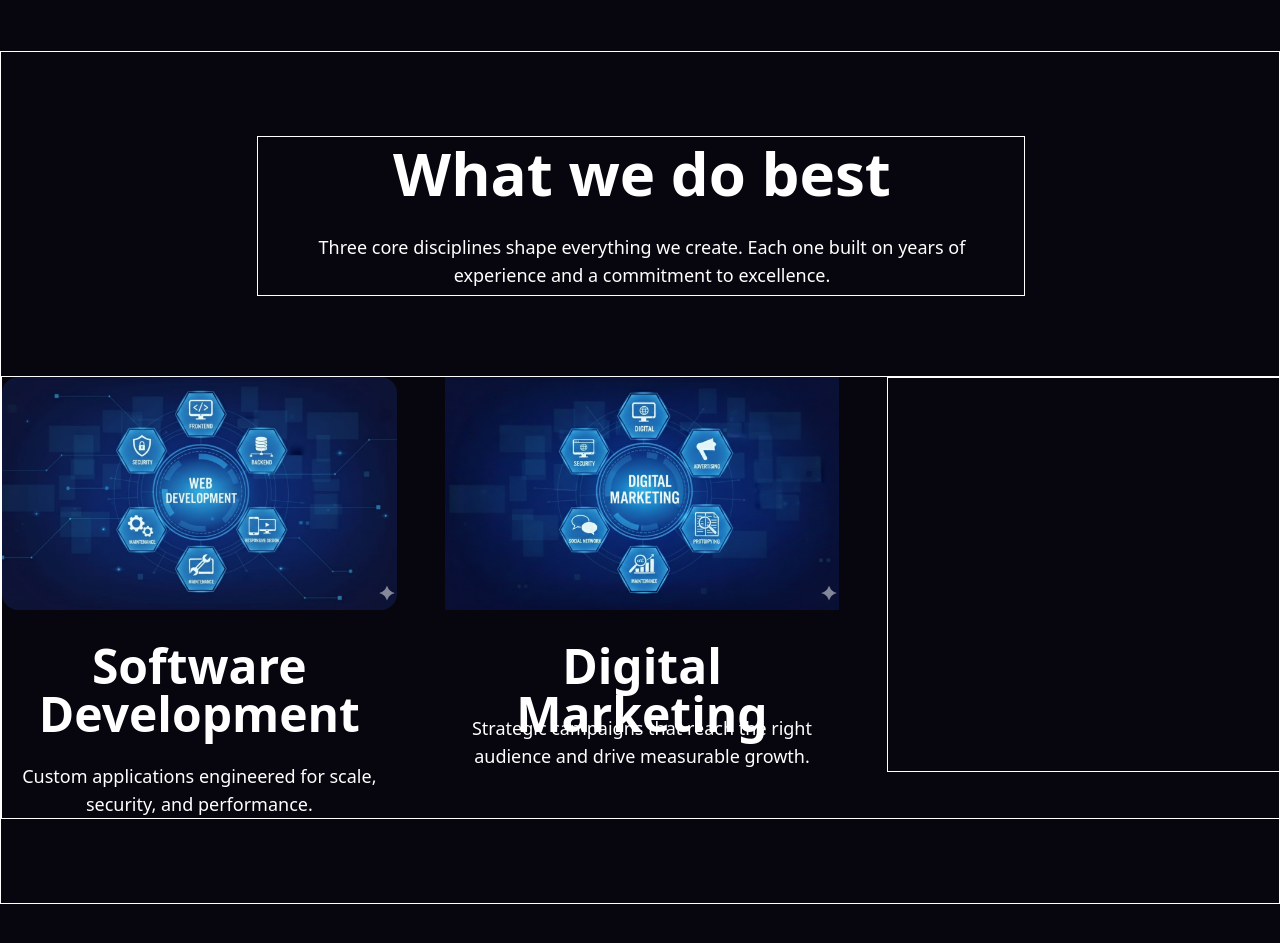
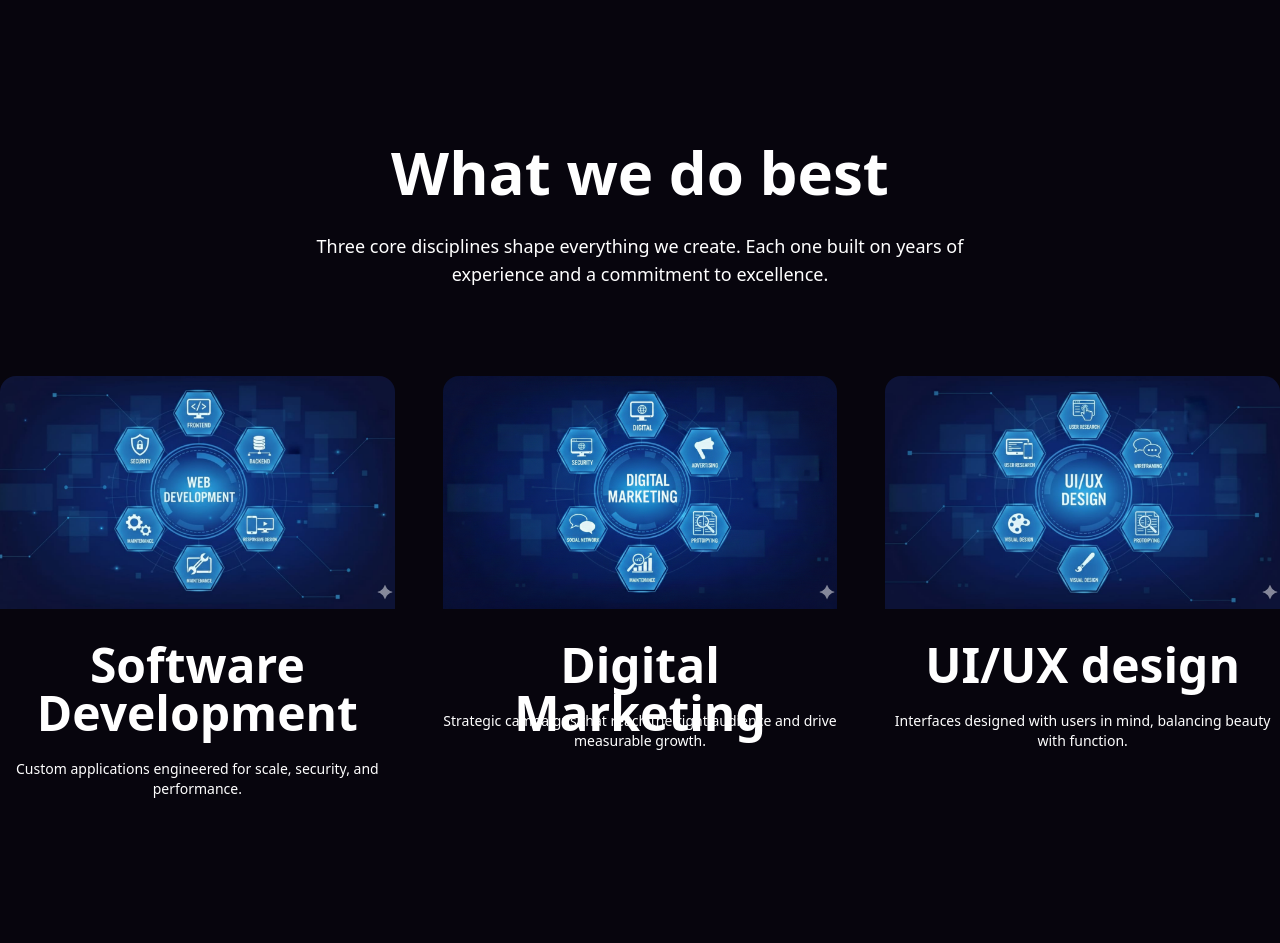
Before and after one commit to allenn66772/Parallax, a React app: page / in a window 1280 px wide. Shown: the part 1420-2363 px from the top of the page. Built offline with nearby package versions, Linux system fonts and the light colour scheme; the HTML template or start-up script is replaced by a standard one.

Commit message:
what we do is completed

```diff
--- a/src/Home.jsx
+++ b/src/Home.jsx
@@ -3,6 +3,7 @@ import Header from './Components/Header'
 import banner02 from './assets/banner02.avif'
 import card01 from './assets/card01.png'
 import card02 from './assets/card02.jpg'
+import card03 from './assets/card03.jpg'
 
 function Home() {
   return (
@@ -57,8 +58,8 @@ function Home() {
 
      {/* capabilites */}
       <div className="lg:w-full lg:h-[1076.68px] w-[375px] h-[1538px] bg-[#07050D] flex justify-center items-center">
-        <div className="w-[335px] h-[1410px] lg:w-[1280px] lg:h-[852.68px] border border-white flex-col flex justify-center">
-          <div className="lg:w-[768px] lg:h-[160px] w-[335px] h-[167px] lg:ms-[256px] flex-col justify-center border border-white">
+        <div className="w-[335px] h-[1410px] lg:w-[1280px] lg:h-[852.68px]  flex-col flex justify-center">
+          <div className="lg:w-[768px] lg:h-[160px] w-[335px] h-[167px] lg:ms-[256px] flex-col justify-center">
             <div className="w-[335px] h-[43px] lg:w-[768px] lg:h-[72px]  flex justify-center items-center">
               <h1 className='text-white text-4xl lg:text-6xl font-semibold'>What we do best </h1>
             </div>
@@ -66,30 +67,41 @@ function Home() {
               <p className='text-white text-center text-sm lg:text-lg'>Three core disciplines shape everything we create. Each one built on years of <br /> experience and a commitment to excellence.</p>
             </div>
           </div>
-          <div className="w-[335px] h-[1065px] lg:w-[1280px] lg:h-[443.68px] border border-white lg:flex justify-center lg:mt-[80px] mt-[48px]">
+          <div className="w-[335px] h-[1065px] lg:w-[1280px] lg:h-[443.68px]  lg:flex justify-center lg:mt-[80px] mt-[48px]">
             {/* Card 1 */}
-            <div className="lg:w-[394.67px] lg:h-[443.68px] w-[335px] h-[323px]">
-          <div className="w-[335px] h-[198px] lg:w-[394.67px] lg:h-[233.68px] rounded-2xl overflow-hidden">
+            <div className="lg:w-[394.67px] lg:h-[443.68px] w-[335px] h-[323px] transition-all duration-500 ease-out hover:-translate-y-2
+                             hover:shadow-[0_20px_50px_rgba(37,99,235,0.35)] rounded-2xl">
+          <div className="w-[335px] h-[198px] lg:w-[394.67px] lg:h-[233.68px] rounded-t-2xl overflow-hidden">
            <img src={card02} alt="" className="w-full h-full object-cover"/></div>
                 <div className="lg:w-[394.67px] lg:h-[178px] w-[335px] h-[101px] mt-[24px] lg:mt-[32px]">
                   <div className="w-[335px] h-[29px] lg:w-[394.67px] lg:h-[96px]"><h1 className='lg:text-5xl text-3xl text-white text-center font-semibold'>Software Development</h1></div>
-                  <div className="w-[335px] h-[101px] mt-[20px] lg:w-[394.67px] lg:h-[58px] lg:mt-[24px] ">
-                    <p className='text-center lg:text-lg text-sm text-white'>Custom applications engineered for scale, security, and performance.</p>
+                  <div className="w-[335px] h-[101px] mt-[20px] lg:w-[394.67px] lg:h-[58px] lg:mt-[22px] ">
+                    <p className='text-center  text-sm text-white'>Custom applications engineered for scale, security, and performance.</p>
                   </div>
                 </div>
             </div>
             {/* card 2 */}
-            <div className="lg:w-[394.67px] lg:h-[395.68px] w-[335px] h-[323px] lg:ms-[48px] lg:mt-0  mt-[48px]">
-              <div className="lg:w-[394.67px] lg:h-[233.68px] w-[335px] h-[198px]"><img src={card01} className='w-full h-full object-cover'  alt="" /></div>
+            <div className="lg:w-[394.67px] lg:h-[395.68px] w-[335px] h-[323px] lg:ms-[48px] lg:mt-0  mt-[48px] transition-all duration-500 ease-out hover:-translate-y-2
+                             hover:shadow-[0_20px_50px_rgba(37,99,235,0.35)] rounded-2xl">
+              <div className="lg:w-[394.67px] lg:h-[233.68px] w-[335px] h-[198px] rounded-t-2xl overflow-hidden"><img src={card01} className='w-full h-full object-cover'  alt="" /></div>
               <div className="lg:w-[394.67px] lg:h-[130px] w-[335px] h-[101px] lg:mt-[32px] mt-[24px]">
                 <div className="w-[335px] h-[29px] lg:w-[394.67px] lg:h-[48px]"><h1 className='lg:text-5xl text-3xl text-white text-center font-semibold'>Digital Marketing</h1></div>
-                <div className="w-[335px] h-[52px] lg:w-[394.67px] lg:h-[58px] lg:mt-[24px] mt-[20px]">
-                  <p className='text-center lg:text-lg text-sm text-white'>Strategic campaigns that reach the right audience and drive measurable growth.</p>
+                <div className="w-[335px] h-[52px] lg:w-[394.67px] lg:h-[58px] lg:mt-[22px] mt-[20px]">
+                  <p className='text-center  text-sm text-white'>Strategic campaigns that reach the right audience and drive measurable growth.</p>
                 </div>
               </div>
             </div>
             {/* card 3 */}
-            <div className="lg:w-[394.67px] lg:h-[395.68px] w-[335px] h-[323px] border lg:ms-[48px] lg:mt-0  mt-[48px] border-white"></div>
+            <div className="lg:w-[394.67px] lg:h-[395.68px] w-[335px] h-[323px] lg:ms-[48px] lg:mt-0  mt-[48px] transition-all duration-500 ease-out hover:-translate-y-2
+                             hover:shadow-[0_20px_50px_rgba(37,99,235,0.35)] rounded-2xl">
+              <div className="w-[335px] h-[198px] lg:w-[394.67px] lg:h-[233.68px] rounded-t-2xl overflow-hidden"><img src={card03} className='w-full h-full  object-cover' alt="" /></div>
+              <div className="w-[335px] h-[10px] mt-[24px] lg:w-[394.67px] lg:h-[130px] lg:mt-[32px]">
+                <div className="w-[335px] h-[29px] lg:w-[394.67px] lg:h-[48px]"><h1 className='lg:text-5xl text-3xl text-white text-center font-semibold'>UI/UX design</h1></div>
+                <div className="w-[335px] h-[52px] mt-[20px] lg:w-[394.67px] lg:h-[58px] lg:mt-[22px]">
+                  <p className='text-center  text-sm text-white'>Interfaces designed with users in mind, balancing beauty with function.</p>
+                </div>
+              </div>
+            </div>
           </div>
         </div>
       </div>
```
Also changed, not shown: src/assets/card03.jpg (added).
